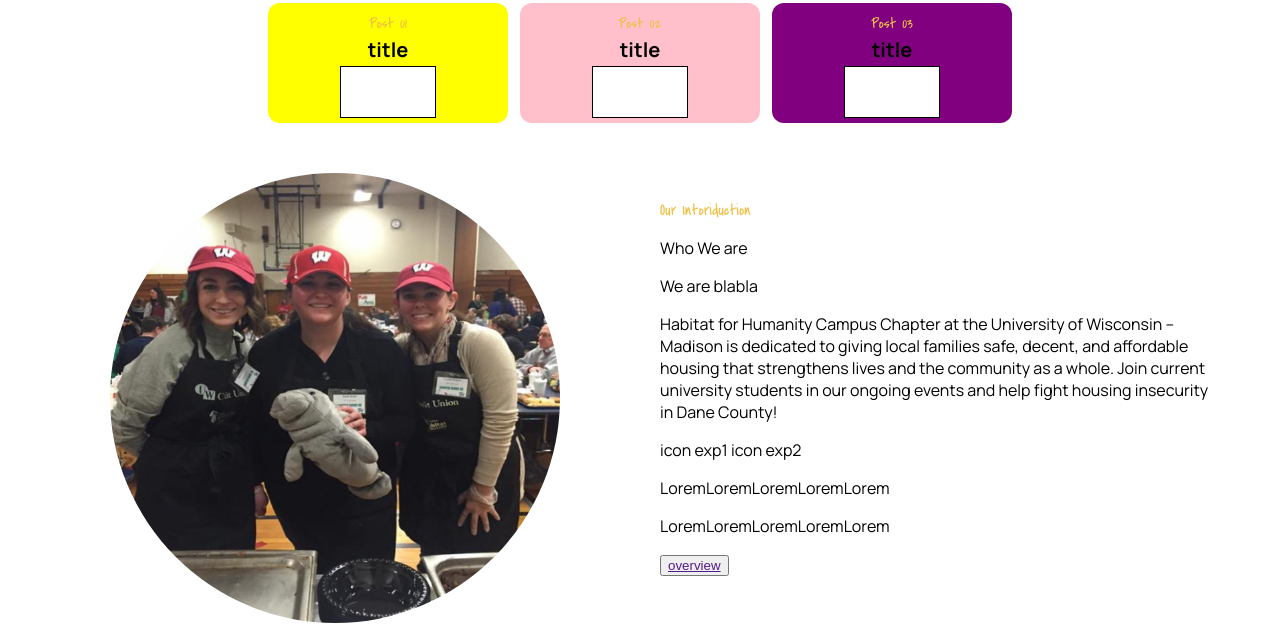
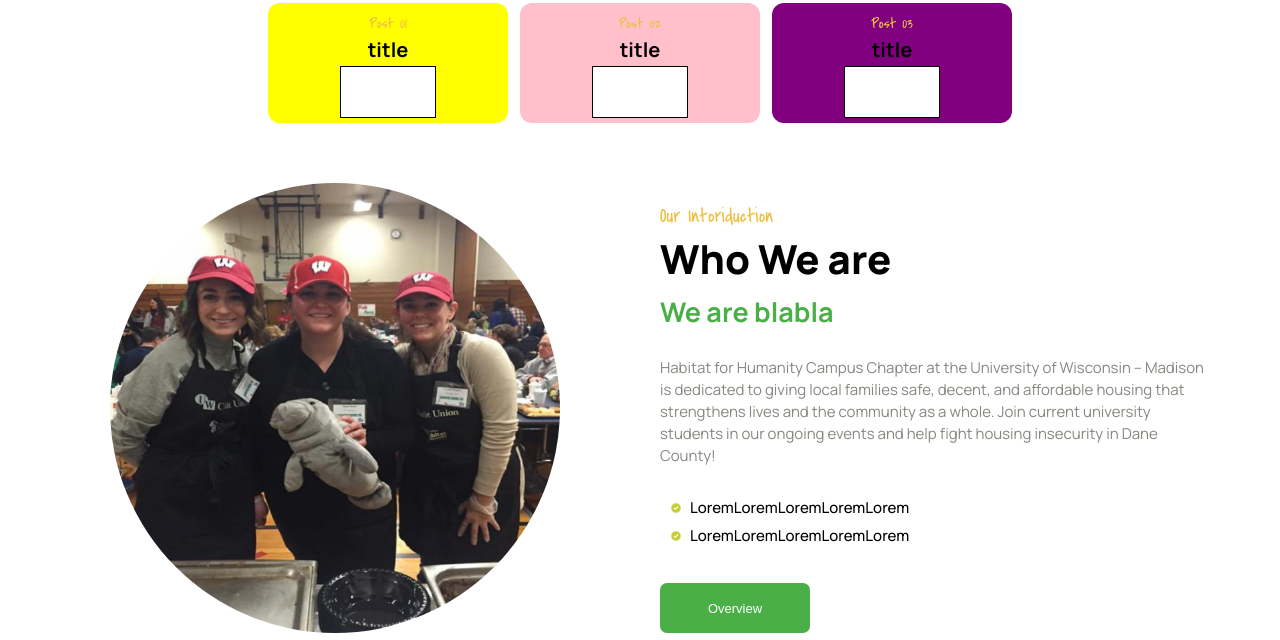
Before and after one commit to sunghoonlee0111/infosys424_project, a plain HTML site: page index.html in a window 1280 px wide. Shown: the part 1102-1742 px from the top of the page. Drawn offline with Linux system fonts and the light colour scheme.

Commit message:
Update main2_content styling and add new icons and button

```diff
--- a/index.html
+++ b/index.html
@@ -83,20 +83,32 @@
           <div class="main2_content">
             <p class="main2_title_first">Our Intoriduction</p>
 
-            <p>Who We are</p>
-            <p>We are blabla</p>
-            <p>
+            <p class="main2_title_second">Who We are</p>
+            <p class="main2_title_third">We are blabla</p>
+            <p class="main_2_title_content">
               Habitat for Humanity Campus Chapter at the University of Wisconsin
               – Madison is dedicated to giving local families safe, decent, and
               affordable housing that strengthens lives and the community as a
               whole. Join current university students in our ongoing events and
               help fight housing insecurity in Dane County!
             </p>
-            <span>icon exp1</span>
-            <span>icon exp2</span>
-            <p>LoremLoremLoremLoremLorem</p>
-            <p>LoremLoremLoremLoremLorem</p>
-            <button><a href=""> overview</a></button>
+            <div class="main2_detail_1">
+              <span class="main_2_icon"></span
+              ><span class="main_2_icon_content"
+                >LoremLoremLoremLoremLorem</span
+              >
+            </div>
+
+            <div class="main2_detail_2">
+              <span class="main_2_icon"></span
+              ><span class="main_2_icon_content"
+                >LoremLoremLoremLoremLorem</span
+              >
+            </div>
+
+            <button class="main2_button">
+              <a class="button_text" href=""> Overview</a>
+            </button>
           </div>
         </div>
       </div>
--- a/style.css
+++ b/style.css
@@ -149,10 +149,61 @@
 }
 .main2_title_first {
   font-family: "Covered By Your Grace", cursive;
-  font-weight: 400;
-  font-style: normal;
   color: rgba(238, 192, 68, 1);
+  margin-bottom: 1px;
+  font-size: 20px;
 }
+.main2_title_second {
+  margin-top: 0px;
+  font-size: 40px;
+  font-weight: 800;
+  margin-bottom: 0px;
+}
+.main2_title_third {
+  color: rgba(75, 175, 71, 1);
+  font-size: 27px;
+  font-weight: bolder;
+  margin-top: 7px;
+}
+.main_2_title_content {
+  font-size: 15px;
+  line-height: 22px;
+  color: rgba(135, 134, 128, 1);
+}
+.main2_detail_1 {
+  display: flex;
+  margin: 0;
+  padding: 0;
+  align-items: center;
+  margin-top: 30px;
+  margin-left: 10px;
+  margin-bottom: 7px;
+  font-weight: 500;
+}
+.main2_detail_2 {
+  display: flex;
+  margin: 0;
+  padding: 0;
+  align-items: center;
+  margin-left: 10px;
+  color: black;
+  font-weight: 500;
+}
+.main2_content {
+  flex: 1;
+  padding: 30px;
+}
+.main_2_icon {
+  background-image: url(image/icons/check_2.svg);
+  background-size: cover;
+  height: 12px;
+  width: 12px;
+}
+.main_2_icon_content {
+  margin-left: 8px;
+  font-size: 15px;
+}
+
 .main2_photo {
   flex: 1;
   padding: 20px;
@@ -169,11 +220,19 @@
   background-position: center;
   align-self: center;
 }
-.main2_content {
-  flex: 1;
-  padding: 30px;
+.main2_button {
+  margin-top: 37px;
+  border-radius: 7px;
+  border: 0px;
+  width: 150px;
+  height: 50px;
+  background-color: rgba(75, 175, 71, 1);
+  font-size: 13px;
 }
-
+.button_text {
+  text-decoration: none;
+  color: white;
+}
 /*index_gallery*/
 .index_gallery {
   width: 100%;
```
